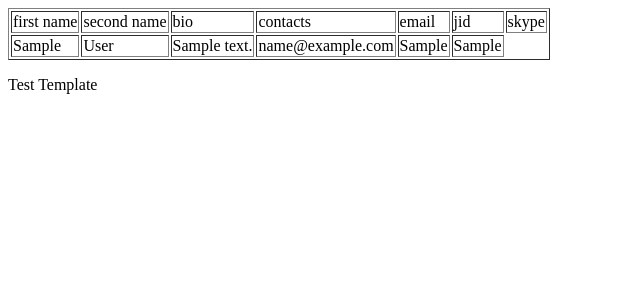
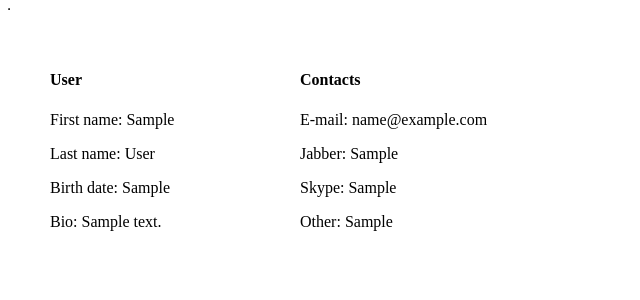
Before and after one commit to meako689/FortyTwoTestTask, a Python web app: template templates/info.html in a window 1280 px wide. Shown: the top 300 px of the page, without its empty margins (0-640 px from the left). Run offline with Jinja, Linux system fonts and the light colour scheme; the template is opened without the code that fills it: most values are stand-ins (such as "Sample title", 1, 10 or a date in 2020).

Commit message:
Changed 1. Data model(added field) 2. Change Simple HTML file for show some results

```diff
--- a/templates/info.html
+++ b/templates/info.html
@@ -1,34 +1,43 @@
 <!DOCTYPE html>
-<html>
+<html xmlns="http://www.w3.org/1999/html">
 <head>
     <title>InfoPage</title>
+      <style type="text/css">
+   #layer1 {
+    position:absolute;
+	top: 50px;
+	left: 50px
+   }
+   #layer2 {
+    position:absolute;
+	top: 50px;
+	left: 300px;
+   }
+  </style>
 </head>
 <body>
 
 <table border="1">
-	  <tr >
-	    <td>first name</td>
-		<td>second name</td>
-		<td>bio</td>
-		<td>contacts</td>
-		<td>email</td>
-        <td>jid</td>
-        <td>skype</td>
-	  </tr>
+
 		{% for info in allinfo %}
-	  	<tr >
-			<td>{{ info.info_firstname }}</td>
-			<td>{{ info.info_lastname }}</td>
-			<td>{{ info.info_bio }}</td>
-			<td>{{ info.info_email }}</td>
-			<td>{{ info.info_jabber }}</td>
-            <td>{{ info.info_skype  }}</td>
+	  	<div align="left" id="layer1">
+            <h4>User</h4>
+            <p>First name: {{ info.info_firstname }}</p>
+			<p>Last name: {{ info.info_lastname }}</p>
+            <p>Birth date: {{ info.info_birth }}</p>
+			<p>Bio:  {{ info.info_bio }}</p>
+        </div>
+             <div align="left" id="layer2">
+            <h4>Contacts</h4>
+			<p>E-mail: {{ info.info_email }}</p>
+			<p>Jabber: {{ info.info_jabber }}</p>
+            <p>Skype: {{ info.info_skype  }}</p>
+            <p>Other: {{ info.info_other }}</p>
+            </div>
 
 
-		</tr>
+
 		 {% endfor %}
 </table>
-<p>Test Template</p>
-
 </body>
 </html>
```
